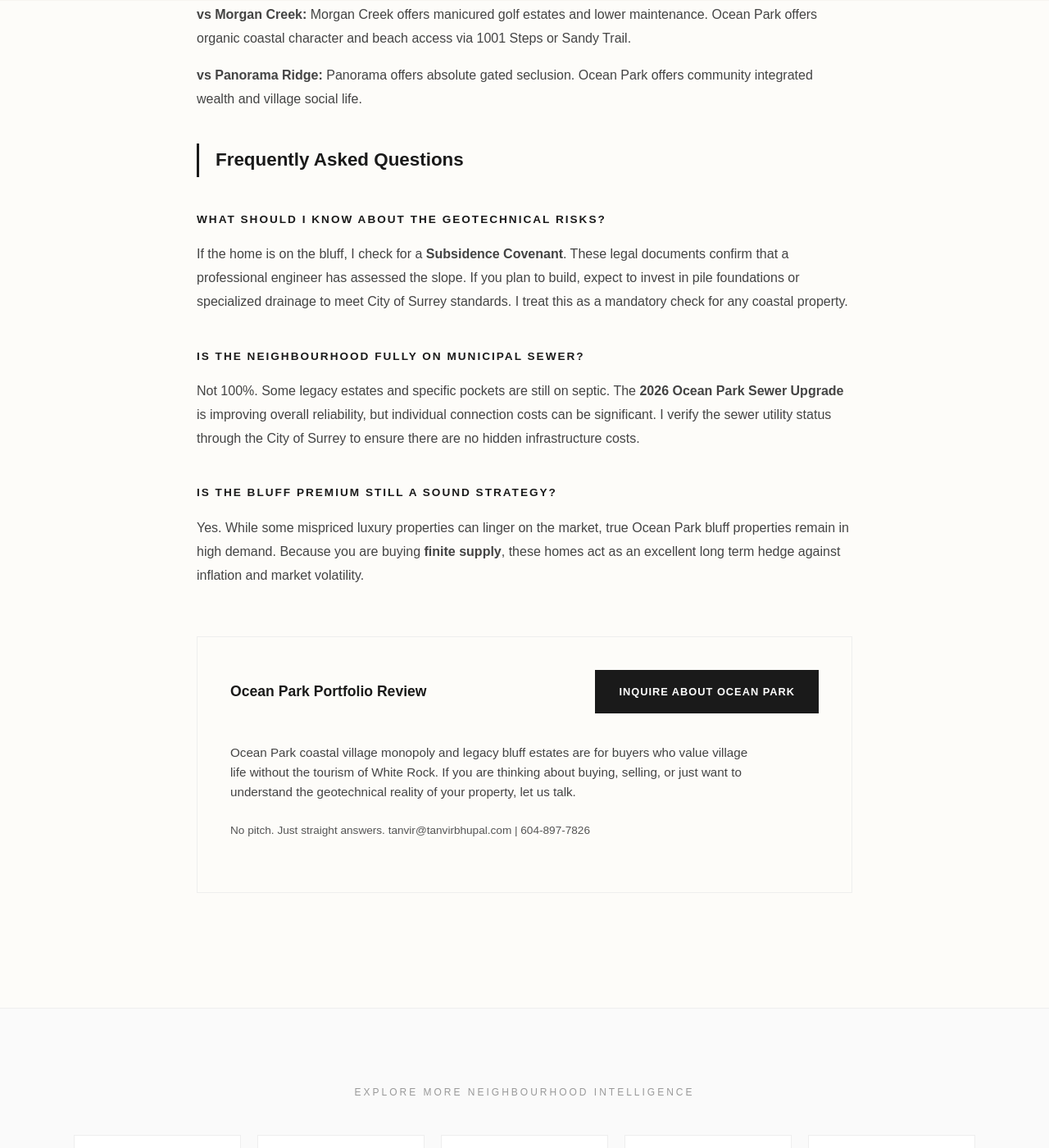
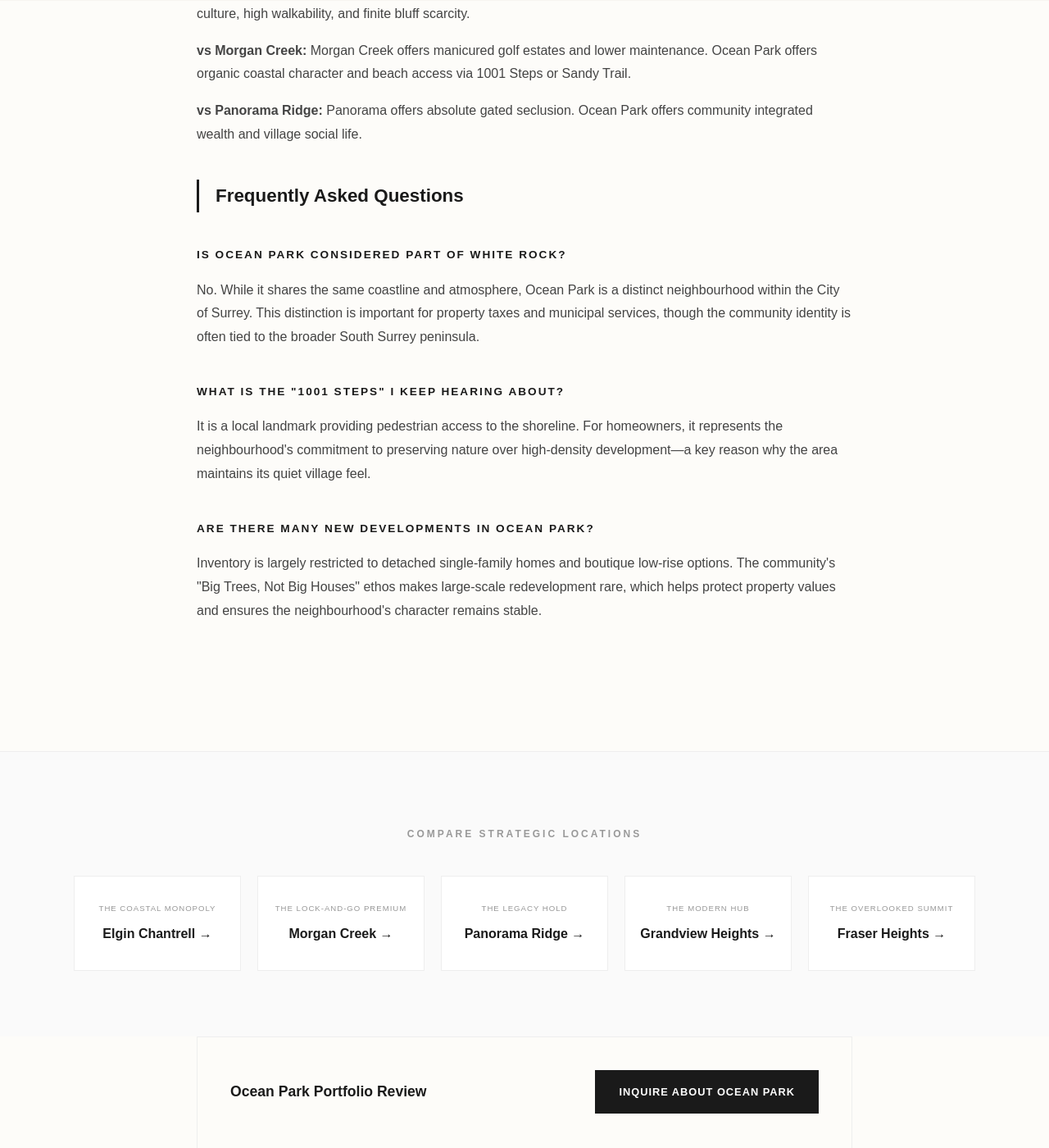
Before and after one commit to gvancouverhomes/tanvirbhupal-site, a Jekyll site: the page built from neighbourhoods/ocean-park.md, in a window 1280 px wide and 1400 px high, scrolled down 1351 px. Shown: the whole window at 82% size. Built offline with Jekyll 4.4.1, drawn with Linux system fonts in a browser that asks for light colours; some of the changed text lies outside the part shown.

Commit message:
layout: standardize ocean park structure and apply strategic asset labels to navigation

```diff
--- a/neighbourhoods/ocean-park.md
+++ b/neighbourhoods/ocean-park.md
@@ -79,7 +79,7 @@ faq_schema: |
     <p>Ocean Park is defined by two things: limited supply and the <strong>Marine Drive Bluff</strong>. While the village vibe draws people in, the strategic reality of this neighbourhood is the management of long term geotechnical debt. <strong>In Ocean Park, you are not just buying a home: you are buying a position on a shifting coastline.</strong></p>
 
     <p>This is where affluent families land when they want the White Rock lifestyle with more privacy, larger lots, and a tighter community feel.</p>
-
+<p style="font-size: 0.95rem; color: var(--mid); margin-bottom: 40px;">Thinking about Ocean Park? <a href="/contact" style="color: var(--dark); text-decoration: underline;">Start with a conversation →</a></p>
     <h2 class="section-title">What You're Actually Buying</h2>
     <p><strong>Geotechnical Stability:</strong> Many properties on the south side of Marine Drive carry <strong>Subsidence Covenants</strong> on title. If you plan to build or renovate, the City of Surrey mandates site-specific geotechnical reports and specialized pile foundations to mitigate erosion risk.</p>
     <p><strong>Infrastructure Transition:</strong> While most of the village is now on municipal sewer, specific islands remain on septic. With the <strong>2026 Ocean Park Sewer Upgrade</strong> project impacting local infrastructure budgets, identifying whether a property is connected is a $50K plus decision during due diligence.</p>
@@ -97,54 +97,58 @@ faq_schema: |
 
     <h2 class="section-title">Frequently Asked Questions</h2>
 
-    <h3 class="metric-label">What should I know about the geotechnical risks?</h3>
-    <p>If the home is on the bluff, I check for a <strong>Subsidence Covenant</strong>. These legal documents confirm that a professional engineer has assessed the slope. If you plan to build, expect to invest in pile foundations or specialized drainage to meet City of Surrey standards. I treat this as a mandatory check for any coastal property.</p>
+    <h3 class="metric-label">Is Ocean Park considered part of White Rock?</h3>
+    <p>No. While it shares the same coastline and atmosphere, Ocean Park is a distinct neighbourhood within the City of Surrey. This distinction is important for property taxes and municipal services, though the community identity is often tied to the broader South Surrey peninsula.</p>
 
-    <h3 class="metric-label">Is the neighbourhood fully on municipal sewer?</h3>
-    <p>Not 100%. Some legacy estates and specific pockets are still on septic. The <strong>2026 Ocean Park Sewer Upgrade</strong> is improving overall reliability, but individual connection costs can be significant. I verify the sewer utility status through the City of Surrey to ensure there are no hidden infrastructure costs.</p>
+    <h3 class="metric-label">What is the "1001 Steps" I keep hearing about?</h3>
+    <p>It is a local landmark providing pedestrian access to the shoreline. For homeowners, it represents the neighbourhood's commitment to preserving nature over high-density development—a key reason why the area maintains its quiet village feel.</p>
 
-    <h3 class="metric-label">Is the bluff premium still a sound strategy?</h3>
-    <p>Yes. While some mispriced luxury properties can linger on the market, true Ocean Park bluff properties remain in high demand. Because you are buying <strong>finite supply</strong>, these homes act as an excellent long term hedge against inflation and market volatility.</p>
+    <h3 class="metric-label">Are there many new developments in Ocean Park?</h3>
+    <p>Inventory is largely restricted to detached single-family homes and boutique low-rise options. The community's "Big Trees, Not Big Houses" ethos makes large-scale redevelopment rare, which helps protect property values and ensures the neighbourhood's character remains stable.</p>
+  </section>
+</article>
 
-  </section>
+<aside class="nav-section">
+  <div style="max-width: 1100px; margin: 0 auto;">
+    <h2 class="nav-section-title">Compare Strategic Locations</h2>
+    <nav class="nav-grid" aria-label="Neighbourhood navigation">
+      <a href="/neighbourhoods/elgin-chantrell/" class="nav-card">
+        <span class="nav-tag">The Coastal Monopoly</span>
+        <span class="nav-name">Elgin Chantrell &rarr;</span>
+      </a>
+      <a href="/neighbourhoods/morgan-creek/" class="nav-card">
+        <span class="nav-tag">The Lock-and-Go Premium</span>
+        <span class="nav-name">Morgan Creek &rarr;</span>
+      </a>
+      <a href="/neighbourhoods/panorama-ridge/" class="nav-card">
+        <span class="nav-tag">The Legacy Hold</span>
+        <span class="nav-name">Panorama Ridge &rarr;</span>
+      </a>
+      <a href="/neighbourhoods/grandview-heights/" class="nav-card">
+        <span class="nav-tag">The Modern Hub</span>
+        <span class="nav-name">Grandview Heights &rarr;</span>
+      </a>
+      <a href="/neighbourhoods/fraser-heights/" class="nav-card">
+        <span class="nav-tag">The Overlooked Summit</span>
+        <span class="nav-name">Fraser Heights &rarr;</span>
+      </a>
+    </nav>
+  </div>
+</aside>
 
-  <section class="audit-card" aria-labelledby="audit-heading">
+<div class="intel-container" style="padding-top: 0;">
+  <section class="audit-card" aria-labelledby="audit-heading" style="margin-top: 0;">
     <h2 id="audit-heading" class="audit-title">Ocean Park Portfolio Review</h2>
     <div class="audit-action">
       <a href="/contact" class="audit-btn">INQUIRE ABOUT OCEAN PARK</a>
     </div>
     <div class="audit-body">
       <p class="audit-text">
-        Ocean Park coastal village monopoly and legacy bluff estates are for buyers who value village life without the tourism of White Rock. If you are thinking about buying, selling, or just want to understand the geotechnical reality of your property, let us talk.
+        Ocean Park’s stability comes from its lack of density and its permanent coastal appeal. If you are looking to acquire or divest in this specific enclave, the strategy must be as quiet and deliberate as the neighbourhood itself.
       </p>
       <p class="audit-text" style="font-size: 0.85rem; color: var(--mid);">
         No pitch. Just straight answers. tanvir@tanvirbhupal.com | 604-897-7826
       </p>
     </div>
   </section>
-</article>
-<section class="nav-section">
-  <p class="nav-section-title">Explore More Neighbourhood Intelligence</p>
-  <div class="nav-grid">
-    <a href="/neighbourhoods/elgin-chantrell/" class="nav-card">
-      <span class="nav-tag">Prestige with Velocity</span>
-      <span class="nav-name">Elgin Chantrell &rarr;</span>
-    </a>
-    <a href="/neighbourhoods/morgan-creek/" class="nav-card">
-      <span class="nav-tag">The Lock-and-Go Premium</span>
-      <span class="nav-name">Morgan Creek &rarr;</span>
-    </a>
-    <a href="/neighbourhoods/grandview-heights/" class="nav-card">
-      <span class="nav-tag">The Modern Hub</span>
-      <span class="nav-name">Grandview Heights &rarr;</span>
-    </a>
-    <a href="/neighbourhoods/panorama-ridge/" class="nav-card">
-      <span class="nav-tag">The Legacy Hold</span>
-      <span class="nav-name">Panorama Ridge &rarr;</span>
-    </a>
-    <a href="/neighbourhoods/fraser-heights/" class="nav-card">
-      <span class="nav-tag">The Yield Play</span>
-      <span class="nav-name">Fraser Heights &rarr;</span>
-    </a>
-  </div>
-</section>
+</div>
```
